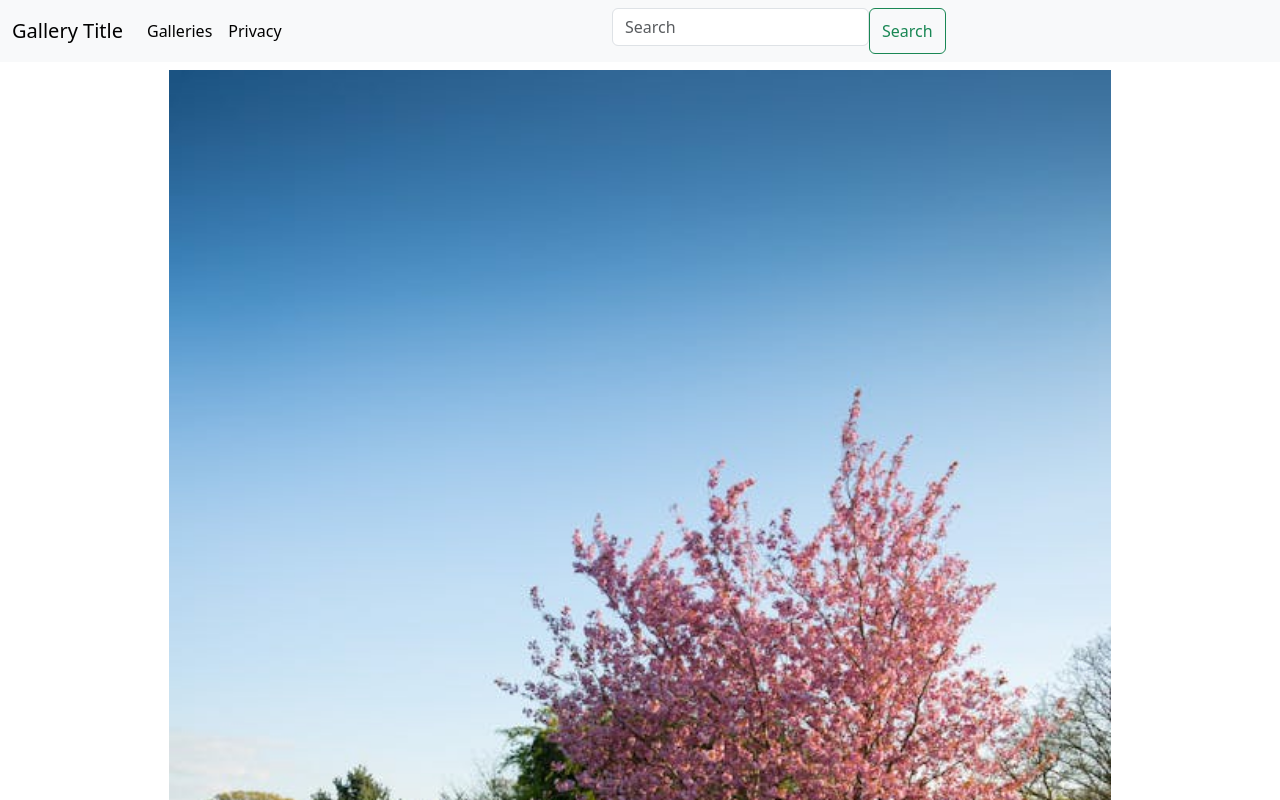
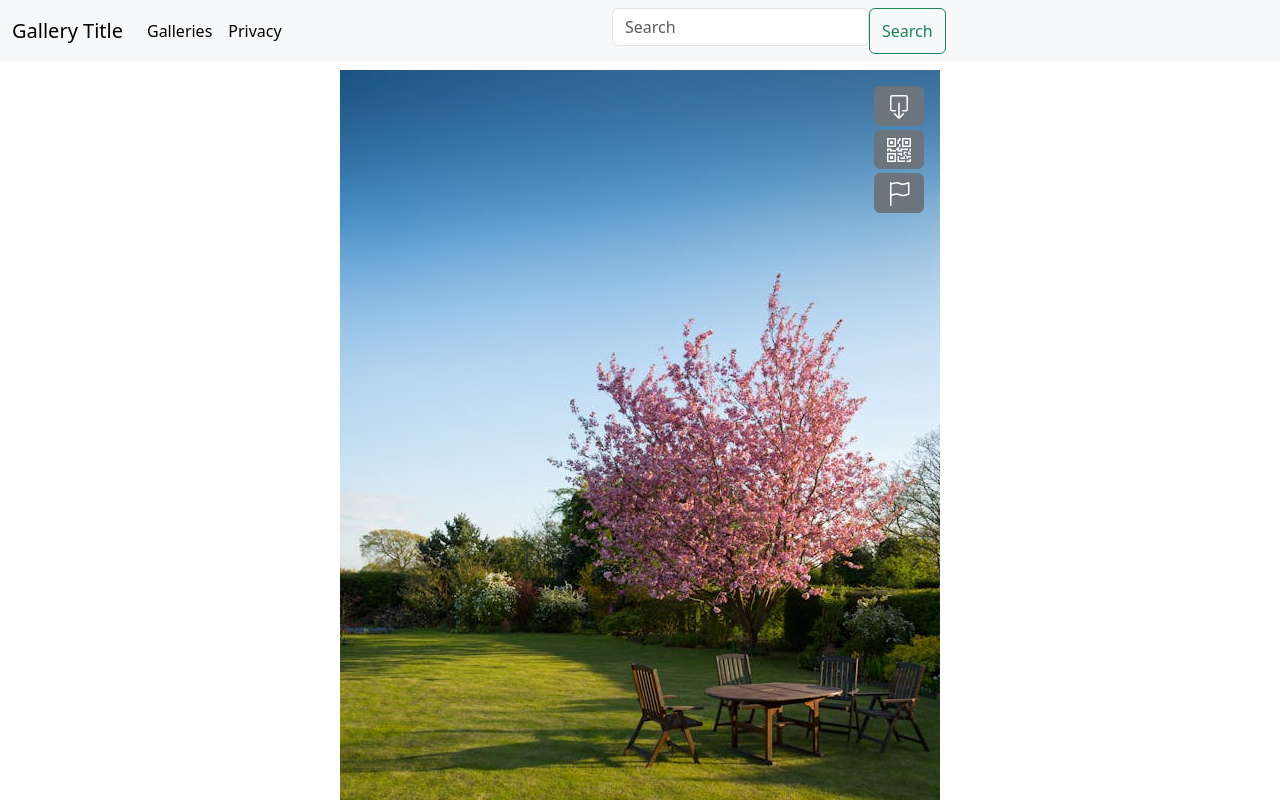
Before and after one commit to Agilethief/gallery-app, an Angular app: page /photo/1 in a window 1280 px wide. Shown: the top 800 px of the page. Built offline with nearby package versions, Linux system fonts and the light colour scheme.

Commit message:
Initial s3 auto deploy setup

```diff
--- a/src/app/photo-inspect/photo-inspect.component.html
+++ b/src/app/photo-inspect/photo-inspect.component.html
@@ -1,27 +1,23 @@
 @if (photoData) {
 
 <div class="container-fluid">
-  <div class="mt-2 d-flex justify-content-center">
-    <img src="{{photoData.src}}"
-         alt="{{photoData.alt}}"
-         class="img-fluid w-75">
+  <div class="mt-2 d-flex justify-content-center ">
+
+    <div class="position-relative">
+      <app-share-bar [photoData]="photoData"
+                     class="position-absolute top-0 end-0 p-3"></app-share-bar>
+
+      <img src="{{photoData.src}}"
+           alt="{{photoData.alt}}"
+           class="img-fluid">
+    </div>
+
   </div>
   <div class="mt-4">
     <h2 class="fs-3 text-center">{{photoData.title}}</h2>
   </div>
   <div class="container text-center">
-    <div class="row">
-      <div class="col">
-        <p class="text-secondary fs-6 text-center">Location: {{photoData.location}}</p>
-      </div>
-      <div class="col">
-        <p class="text-secondary fs-6 text-center">Upload Date: {{photoData.uploadDate}}</p>
-      </div>
-      <div class="col">
-        <p class="text-secondary fs-6 text-center">Photo Date: {{photoData.photoDate}}</p>
-      </div>
-    </div>
-    <div class="row">
+    <div class="row mt-2">
       <div class="col"></div>
       <div class="col">
         <a class="btn btn-primary fs-4 w-5"
@@ -53,6 +49,18 @@
       </div>
       <div class="col"></div>
     </div>
+    <div class="row mt-2">
+      <div class="col">
+        <p class="text-secondary fs-6 text-center">Location: {{photoData.location}}</p>
+      </div>
+      <div class="col">
+        <p class="text-secondary fs-6 text-center">Upload Date: {{photoData.uploadDate}}</p>
+      </div>
+      <div class="col">
+        <p class="text-secondary fs-6 text-center">Photo Date: {{photoData.photoDate}}</p>
+      </div>
+    </div>
+
   </div>
 
 
--- a/src/app/photo-inspect/photo-inspect.component.ts
+++ b/src/app/photo-inspect/photo-inspect.component.ts
@@ -2,6 +2,8 @@ import { Component, OnInit } from '@angular/core';
 import { ActivatedRoute } from '@angular/router';
 import { PhotoData } from '../photo.params.model';
 import { PhotosService } from '../photos.service';
+import { ShareBarComponent } from '../share-bar/share-bar.component';
+
 // The zoomed in view of a photo, with share icons, QR code generation etc.
 // Should display the full image
 // Is its own PAGE, not a modal
@@ -9,7 +11,7 @@ import { PhotosService } from '../photos.service';
 @Component({
   selector: 'app-photo-inspect',
   standalone: true,
-  imports: [],
+  imports: [ShareBarComponent],
   templateUrl: './photo-inspect.component.html',
   styleUrl: './photo-inspect.component.css',
 })
--- a/src/app/share-bar/share-bar.component.css
+++ b/src/app/share-bar/share-bar.component.css
@@ -0,0 +1,9 @@
+btn-circle {
+  width: 100px;
+  height: 100px;
+  border-radius: 50%;
+  padding: 0;
+  display: inline-flex;
+  align-items: center;
+  justify-content: center;
+}
--- a/src/app/share-bar/share-bar.component.html
+++ b/src/app/share-bar/share-bar.component.html
@@ -1 +1,51 @@
-<p>share-bar works!</p>
+<div class="d-grid gap-1">
+  <!-- Download -->
+  <a class="btn btn-secondary btn-circle"
+     href="{{photoData.src}}"
+     download="{{photoData.src}}">
+    <svg xmlns="
+     http://www.w3.org/2000/svg"
+         width="24"
+         height="24"
+         fill="currentColor"
+         class="bi bi-box-arrow-down"
+         viewBox="0 0 16 16">
+      <path fill-rule="evenodd"
+            d="M3.5 10a.5.5 0 0 1-.5-.5v-8a.5.5 0 0 1 .5-.5h9a.5.5 0 0 1 .5.5v8a.5.5 0 0 1-.5.5h-2a.5.5 0 0 0 0 1h2A1.5 1.5 0 0 0 14 9.5v-8A1.5 1.5 0 0 0 12.5 0h-9A1.5 1.5 0 0 0 2 1.5v8A1.5 1.5 0 0 0 3.5 11h2a.5.5 0 0 0 0-1z" />
+      <path fill-rule="evenodd"
+            d="M7.646 15.854a.5.5 0 0 0 .708 0l3-3a.5.5 0 0 0-.708-.708L8.5 14.293V5.5a.5.5 0 0 0-1 0v8.793l-2.146-2.147a.5.5 0 0 0-.708.708z" />
+    </svg>
+  </a>
+
+  <!-- QR -->
+  <a class=" btn btn-secondary btn-circle"
+     (click)="onQRClick()">
+    <svg xmlns="http://www.w3.org/2000/svg"
+         width="24"
+         height="24"
+         fill="currentColor"
+         class="bi bi-qr-code"
+         viewBox="0 0 16 16">
+      <path d="M2 2h2v2H2z" />
+      <path d="M6 0v6H0V0zM5 1H1v4h4zM4 12H2v2h2z" />
+      <path d="M6 10v6H0v-6zm-5 1v4h4v-4zm11-9h2v2h-2z" />
+      <path
+            d="M10 0v6h6V0zm5 1v4h-4V1zM8 1V0h1v2H8v2H7V1zm0 5V4h1v2zM6 8V7h1V6h1v2h1V7h5v1h-4v1H7V8zm0 0v1H2V8H1v1H0V7h3v1zm10 1h-1V7h1zm-1 0h-1v2h2v-1h-1zm-4 0h2v1h-1v1h-1zm2 3v-1h-1v1h-1v1H9v1h3v-2zm0 0h3v1h-2v1h-1zm-4-1v1h1v-2H7v1z" />
+      <path d="M7 12h1v3h4v1H7zm9 2v2h-3v-1h2v-1z" />
+    </svg>
+  </a>
+
+  <!-- Report -->
+  <a class=" btn btn-secondary btn-circle"
+     (click)="onReportClick()">
+    <svg xmlns="http://www.w3.org/2000/svg"
+         width="24"
+         height="24"
+         fill="currentColor"
+         class="bi bi-flag"
+         viewBox="0 0 16 16">
+      <path
+            d="M14.778.085A.5.5 0 0 1 15 .5V8a.5.5 0 0 1-.314.464L14.5 8l.186.464-.003.001-.006.003-.023.009a12 12 0 0 1-.397.15c-.264.095-.631.223-1.047.35-.816.252-1.879.523-2.71.523-.847 0-1.548-.28-2.158-.525l-.028-.01C7.68 8.71 7.14 8.5 6.5 8.5c-.7 0-1.638.23-2.437.477A20 20 0 0 0 3 9.342V15.5a.5.5 0 0 1-1 0V.5a.5.5 0 0 1 1 0v.282c.226-.079.496-.17.79-.26C4.606.272 5.67 0 6.5 0c.84 0 1.524.277 2.121.519l.043.018C9.286.788 9.828 1 10.5 1c.7 0 1.638-.23 2.437-.477a20 20 0 0 0 1.349-.476l.019-.007.004-.002h.001M14 1.221c-.22.078-.48.167-.766.255-.81.252-1.872.523-2.734.523-.886 0-1.592-.286-2.203-.534l-.008-.003C7.662 1.21 7.139 1 6.5 1c-.669 0-1.606.229-2.415.478A21 21 0 0 0 3 1.845v6.433c.22-.078.48-.167.766-.255C4.576 7.77 5.638 7.5 6.5 7.5c.847 0 1.548.28 2.158.525l.028.01C9.32 8.29 9.86 8.5 10.5 8.5c.668 0 1.606-.229 2.415-.478A21 21 0 0 0 14 7.655V1.222z" />
+    </svg>
+  </a>
+</div>
--- a/src/app/share-bar/share-bar.component.ts
+++ b/src/app/share-bar/share-bar.component.ts
@@ -1,12 +1,23 @@
-import { Component } from '@angular/core';
+import { Component, Input } from '@angular/core';
+import { PhotoData } from '../photo.params.model';
 
 @Component({
   selector: 'app-share-bar',
   standalone: true,
   imports: [],
   templateUrl: './share-bar.component.html',
-  styleUrl: './share-bar.component.css'
+  styleUrl: './share-bar.component.css',
 })
 export class ShareBarComponent {
+  @Input() photoData!: PhotoData;
 
+  onShareClick(shareType: string) {
+    console.log(`Sharing ${this.photoData.title} on ${shareType}`);
+  }
+  onReportClick() {
+    console.log(`Reporting ${this.photoData.title}`);
+  }
+  onQRClick() {
+    console.log(`Generating QR code for ${this.photoData.title}`);
+  }
 }
```
Also changed, not shown: 1 other file (tests, documents, lock files or other folders).
